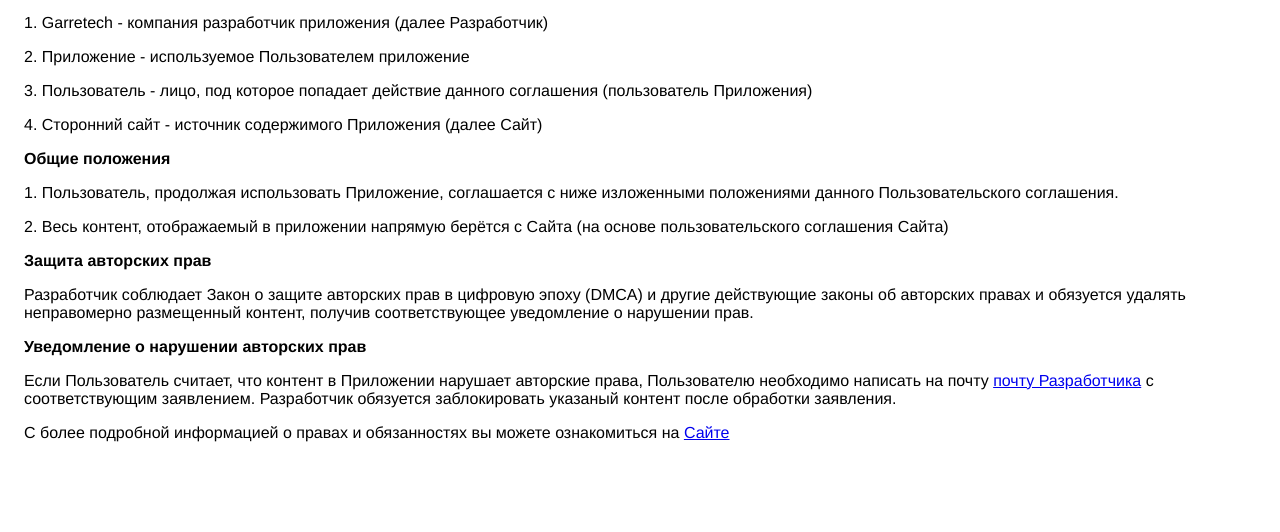
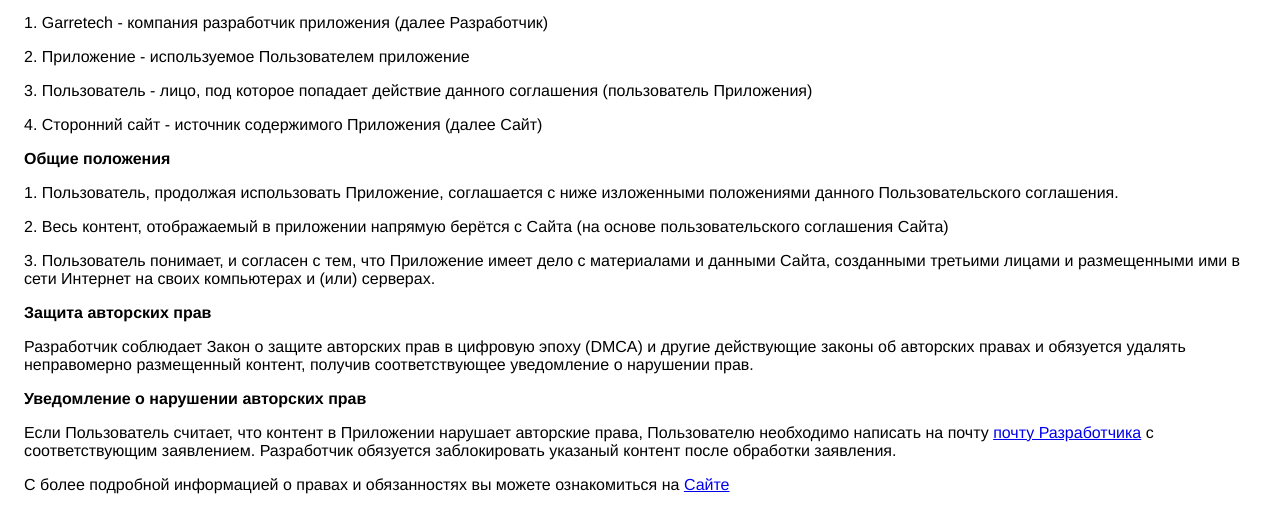
Before and after one commit to Garretads/Garretads, a plain HTML site: page terms_and_conditions.html in a window 1280 px wide. Shown: the part 112-644 px from the top of the page. Drawn offline with Linux system fonts and the light colour scheme.

Commit message:
weg
wrgwrg

```diff
--- a/terms_and_conditions.html
+++ b/terms_and_conditions.html
@@ -17,6 +17,7 @@
         <p><strong>Общие положения</strong></p>
         <p>1. Пользователь, продолжая использовать Приложение, соглашается с ниже изложенными положениями данного Пользовательского соглашения.</p>
         <p>2. Весь контент, отображаемый в приложении напрямую берётся с Сайта (на основе пользовательского соглашения Сайта)</p>
+        <p>3. Пользователь понимает, и согласен с тем, что Приложение имеет дело с материалами и данными Сайта, созданными третьими лицами и размещенными ими в сети Интернет на своих компьютерах и (или) серверах.
 
         <p><strong>Защита авторских прав</strong></p>
         <p>Разработчик соблюдает Закон о защите авторских прав в цифровую эпоху (DMCA) и другие действующие законы об авторских правах и обязуется удалять неправомерно размещенный контент, получив соответствующее уведомление о нарушении прав.</p>
```
